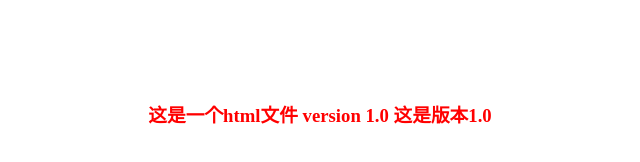
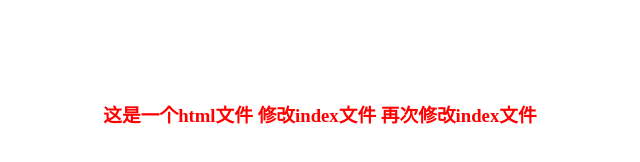
Before and after one commit to rubycancan/ruby.com, a plain HTML site: page index.html in a window 1280 px wide. Shown: the whole page, without its empty margins (320-960 px from the left). Drawn offline with Linux system fonts and the light colour scheme.

Commit message:
reset rewrite

```diff
--- a/index.html
+++ b/index.html
@@ -6,6 +6,6 @@
     <link rel="stylesheet" type="text/css" href=".\style.css">
   </head>
   <body>
-  <h3>这是一个html文件 version 1.0 这是版本1.0</h3>
+  <h3>这是一个html文件 修改index文件 再次修改index文件</h3>
   </body>
 </html>
```
